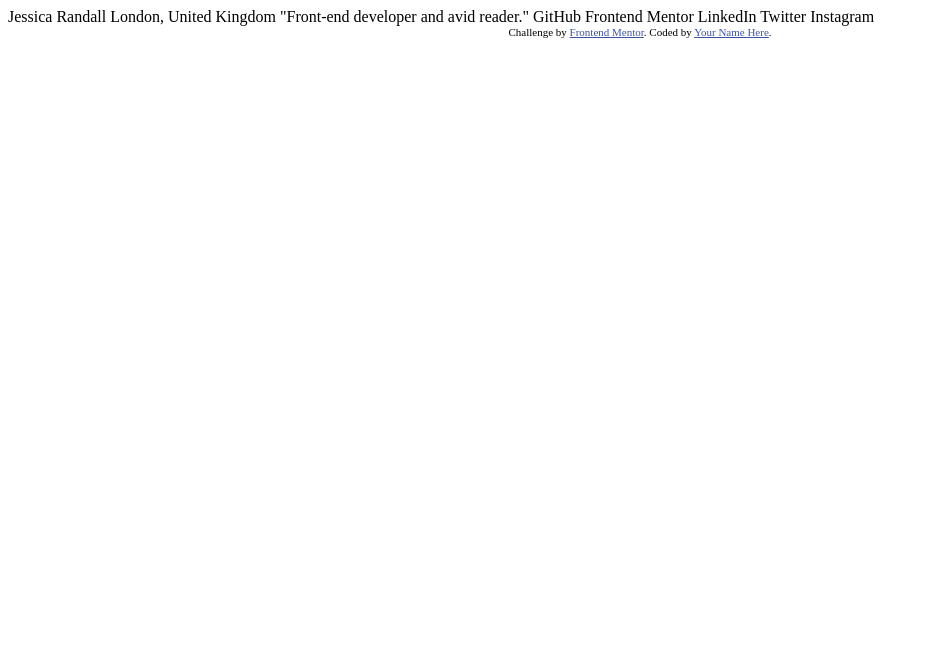
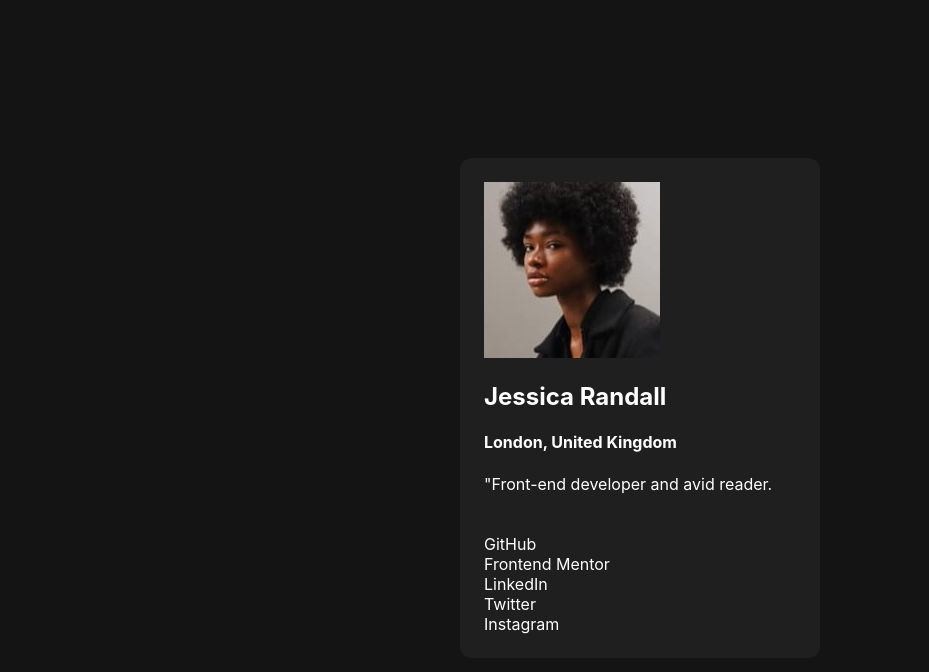
Before and after one commit to omofon/Frontend-Mentor-Challenges, a plain HTML site: page Social Links Profile/index.html in a window 1280 px wide. Shown: the whole page, without its empty margins (0-929 px from the left). Drawn offline with Linux system fonts and the light colour scheme.

Commit message:
Update to HTML

```diff
--- /dev/null
+++ b/Social Links Profile/index.css
@@ -0,0 +1,28 @@
+:root {
+  --green: hsl(75, 94%, 57%);
+  --grey-700: hsl(0, 0%, 20%);
+  --grey-800: hsl(0, 0%, 12%);
+  --grey-900: hsl(0, 0%, 8%);
+}
+
+body {
+  font-family: "Inter", sans-serif;
+  background: var(--grey-900);
+  color: white;
+  min-height: 100dvh;
+  display: flex;
+  justify-content: center;
+  align-items: center;
+}
+
+.card {
+  background: var(--grey-800);
+  width: 360px;
+  height: fit-content;
+  box-sizing: border-box;
+  padding: 24px;
+  border-radius: 12px;
+  display: flex;
+  flex-direction: column;
+  gap: 24px;
+}
--- a/Social Links Profile/index.html
+++ b/Social Links Profile/index.html
@@ -1,34 +1,34 @@
 <!DOCTYPE html>
 <html lang="en">
   <head>
-  <meta charset="UTF-8">
-  <meta name="viewport" content="width=device-width, initial-scale=1.0"> <!-- displays site properly based on user's device -->
+    <meta charset="UTF-8" />
+    <meta name="viewport" content="width=device-width, initial-scale=1.0" />
 
-  <link rel="icon" type="image/png" sizes="32x32" href="./assets/images/favicon-32x32.png">
-
+    <link
+      rel="shortcut icon"
+      href="assets/images/favicon-32x32.png"
+      type="image/png"
+      sizes="32x32"
+    />
     <title>Frontend Mentor | Social links profile</title>
-
-  <!-- Feel free to remove these styles or customise in your own stylesheet 👍 -->
-  <style>
-    .attribution { font-size: 11px; text-align: center; }
-    .attribution a { color: hsl(228, 45%, 44%); }
-  </style>
+    <link rel="stylesheet" href="index.css" />
   </head>
   <body>
-
-  Jessica Randall
-  London, United Kingdom
-  "Front-end developer and avid reader."
-
-  GitHub
-  Frontend Mentor
-  LinkedIn
-  Twitter
-  Instagram
-
-  <div class="attribution">
-    Challenge by <a href="https://www.frontendmentor.io?ref=challenge" target="_blank">Frontend Mentor</a>.
-    Coded by <a href="#">Your Name Here</a>.
+    <!-- Card Container -->
+    <div class="card">
+      <div class="title">
+        <img src="assets/images/avatar-jessica.jpeg" alt="avatar-jessica" />
+        <h2 class="name">Jessica Randall</h2>
+        <h4 class="location">London, United Kingdom</h4>
+        <p class="description">"Front-end developer and avid reader.</p>
+      </div>
+      <div class="links">
+        <div class="btn">GitHub</div>
+        <div class="btn">Frontend Mentor</div>
+        <div class="btn">LinkedIn</div>
+        <div class="btn">Twitter</div>
+        <div class="btn">Instagram</div>
+      </div>
     </div>
   </body>
 </html>
```
Also changed, not shown: Social Links Profile/README.md (deleted). Lines whose indentation alone changed are shown as unchanged.
